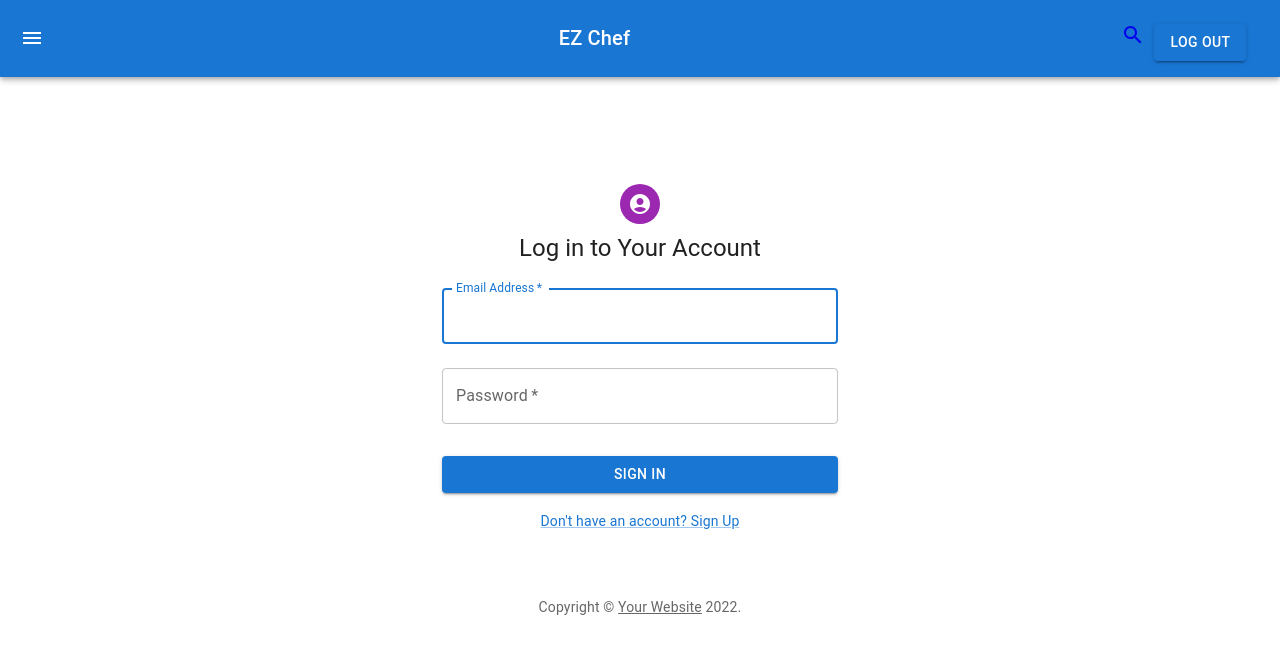
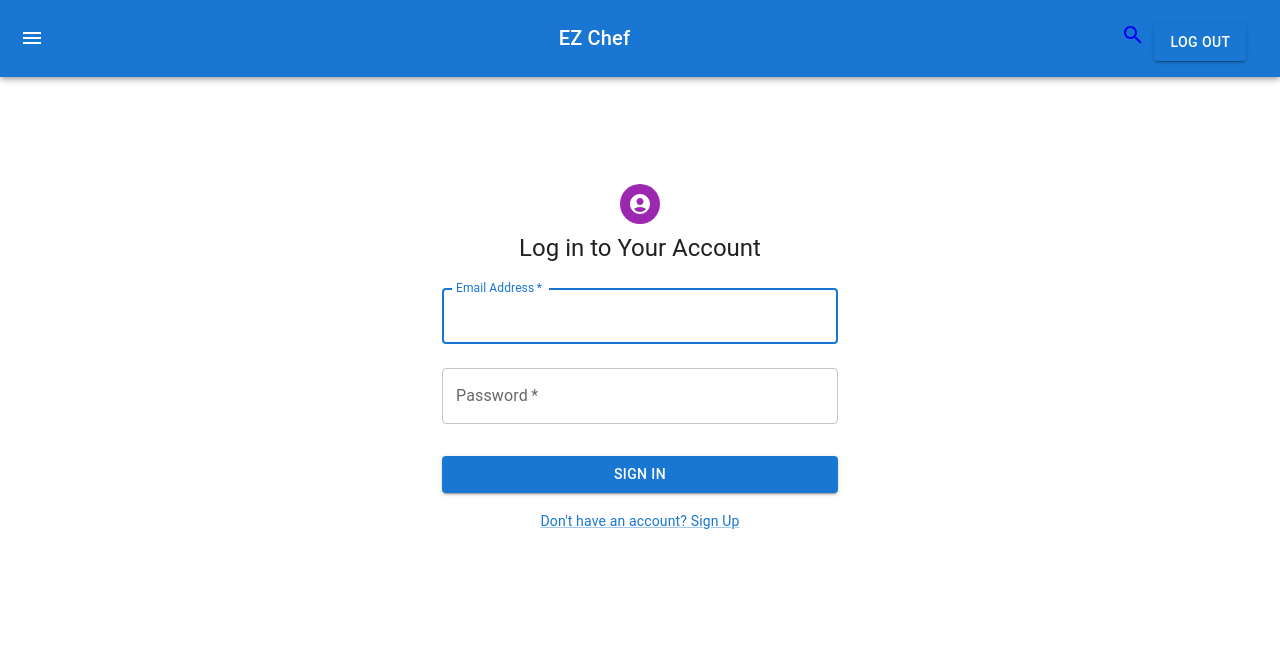
Before and after one commit to denn15law/ez-chef, a React (Create React App) app in the folder frontend/: page /login in a window 1280 px wide. Shown: the top 654 px of the page. Built offline with nearby package versions, Linux system fonts and the light colour scheme.

Commit message:
Add console.logs

```diff
--- a/frontend/src/components/Login.js
+++ b/frontend/src/components/Login.js
@@ -13,23 +13,6 @@ import {
 } from "@mui/material";
 import AccountCircleIcon from "@mui/icons-material/AccountCircle";
 import { createTheme, ThemeProvider } from "@mui/material/styles";
-
-const Copyright = (props) => {
-  return (
-    <Typography
-      variant="body2"
-      color="text.secondary"
-      align="center"
-      {...props}>
-      {"Copyright © "}
-      <Link color="inherit" href="https://mui.com/">
-        Your Website
-      </Link>{" "}
-      {new Date().getFullYear()}
-      {"."}
-    </Typography>
-  );
-};
 
 const theme = createTheme();
 
@@ -112,7 +95,6 @@ const Login = () => {
             </Link>
           </Box>
         </Box>
-        <Copyright sx={{ mt: 8, mb: 4 }} />
       </Container>
     </ThemeProvider>
   );
--- a/frontend/src/components/Register.js
+++ b/frontend/src/components/Register.js
@@ -14,23 +14,6 @@ import {
 } from "@mui/material";
 import AppRegistrationIcon from "@mui/icons-material/AppRegistration";
 import { createTheme, ThemeProvider } from "@mui/material/styles";
-
-const Copyright = (props) => {
-  return (
-    <Typography
-      variant="body2"
-      color="text.secondary"
-      align="center"
-      {...props}>
-      {"Copyright © "}
-      <Link color="inherit" href="https://mui.com/">
-        Your Website
-      </Link>{" "}
-      {new Date().getFullYear()}
-      {"."}
-    </Typography>
-  );
-};
 
 const theme = createTheme();
 
@@ -146,7 +129,6 @@ const Register = () => {
             </Link>
           </Box>
         </Box>
-        <Copyright sx={{ mt: 5 }} />
       </Container>
     </ThemeProvider>
   );
```
Also changed, not shown: frontend/src/components/App.js (+4 -12 lines), frontend/src/components/NewRecipe.jsx (+4 -4 lines).
